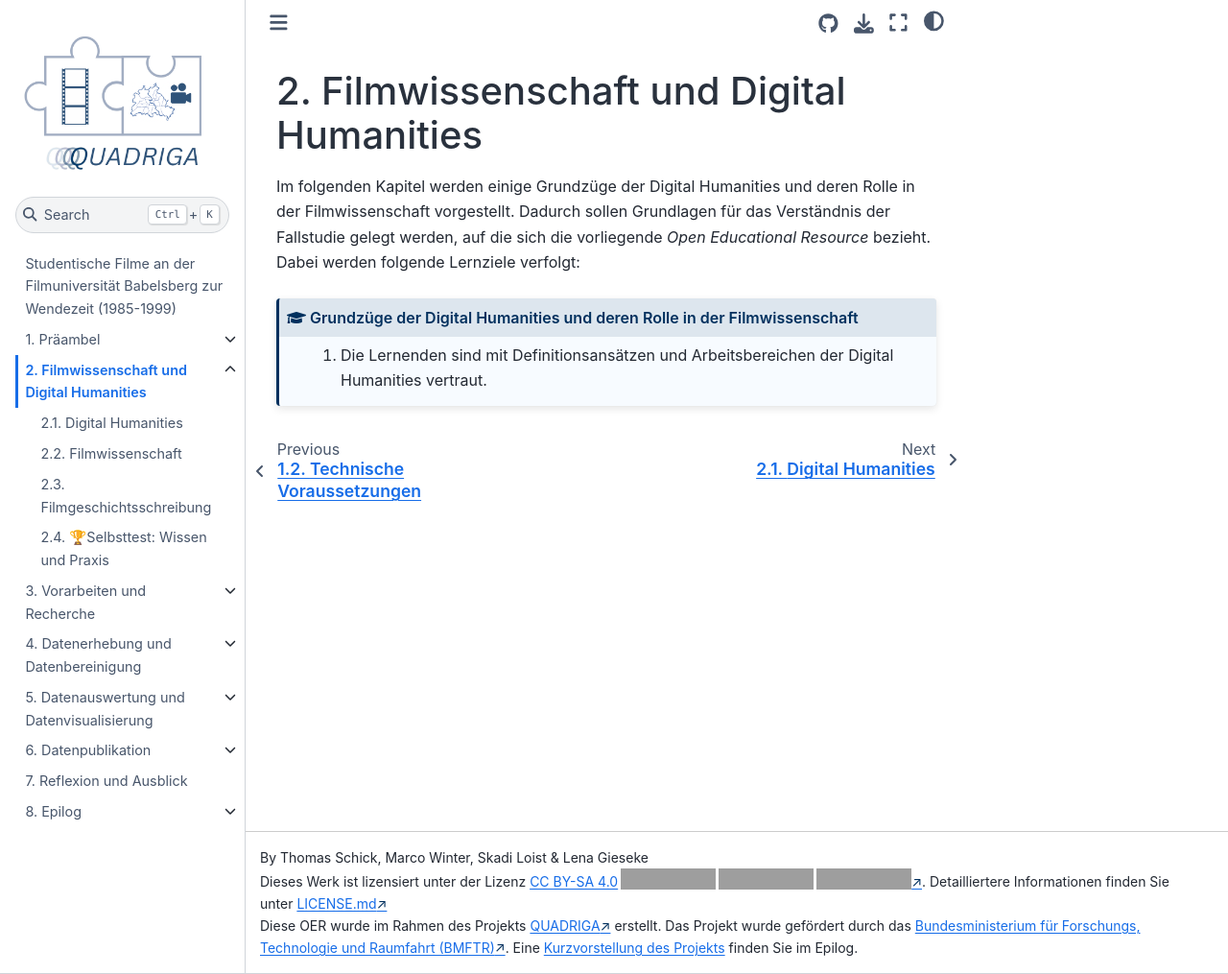
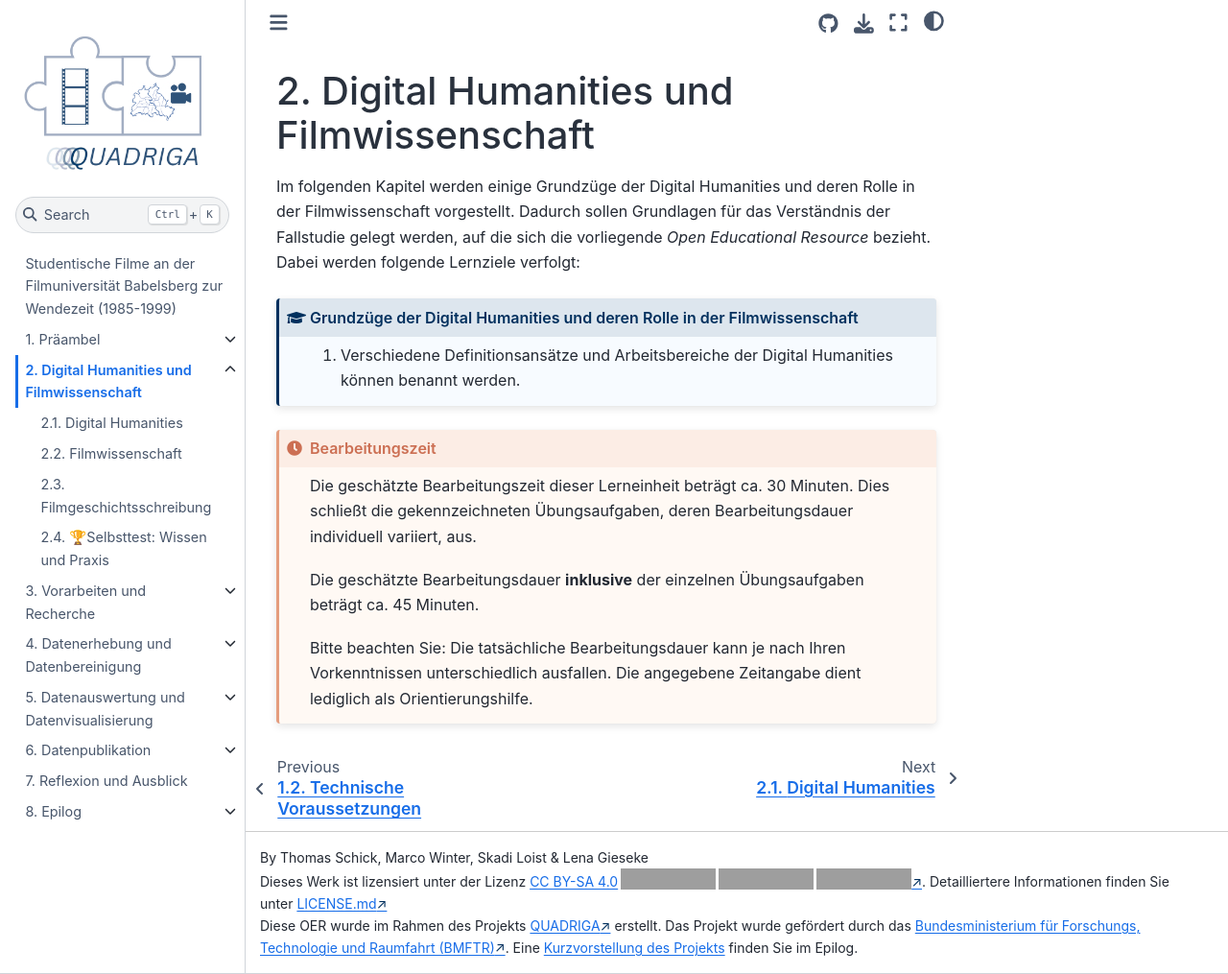
Before and after one commit to quadriga-dk/Bewegtes-Bild-Fallstudie-2, a Jupyter Book: the page built from einleitung/toc.md, in a window 1280 px wide and 1015 px high. Shown: the whole window at 96% size. Built offline with Jupyter Book 1.0.4 settings and Sphinx 7.4.7 and the Sphinx Book theme 1.1.4, drawn with Linux system fonts in a browser that asks for light colours; grey boxes are pictures that could not be loaded.

Commit message:
Update einleitung\toc

````diff
--- a/einleitung/toc.md
+++ b/einleitung/toc.md
@@ -1,7 +1,16 @@
-# Filmwissenschaft und Digital Humanities
+#  Digital Humanities und Filmwissenschaft
 Im folgenden Kapitel werden einige Grundzüge der Digital Humanities und deren Rolle in der Filmwissenschaft vorgestellt. Dadurch sollen Grundlagen für das Verständnis der Fallstudie gelegt werden, auf die sich die vorliegende _Open Educational Resource_ bezieht. Dabei werden folgende Lernziele verfolgt:
 
 ```{admonition} Grundzüge der Digital Humanities und deren Rolle in der Filmwissenschaft
 :class: lernziele
-1. Die Lernenden sind mit Definitionsansätzen und Arbeitsbereichen der Digital Humanities vertraut.
+1. Verschiedene Definitionsansätze und Arbeitsbereiche der Digital Humanities können benannt werden.
 ```
+
+```{admonition} Bearbeitungszeit
+:class: zeitinfo
+Die geschätzte Bearbeitungszeit dieser Lerneinheit beträgt ca. 30 Minuten. Dies schließt die gekennzeichneten Übungsaufgaben, deren Bearbeitungsdauer individuell variiert, aus.
+
+Die geschätzte Bearbeitungsdauer **inklusive** der einzelnen Übungsaufgaben beträgt ca. 45 Minuten.
+
+Bitte beachten Sie: Die tatsächliche Bearbeitungsdauer kann je nach Ihren Vorkenntnissen unterschiedlich ausfallen. Die angegebene Zeitangabe dient lediglich als Orientierungshilfe.
+```
````
Also changed, not shown: intro.md (+1 -1 lines).
